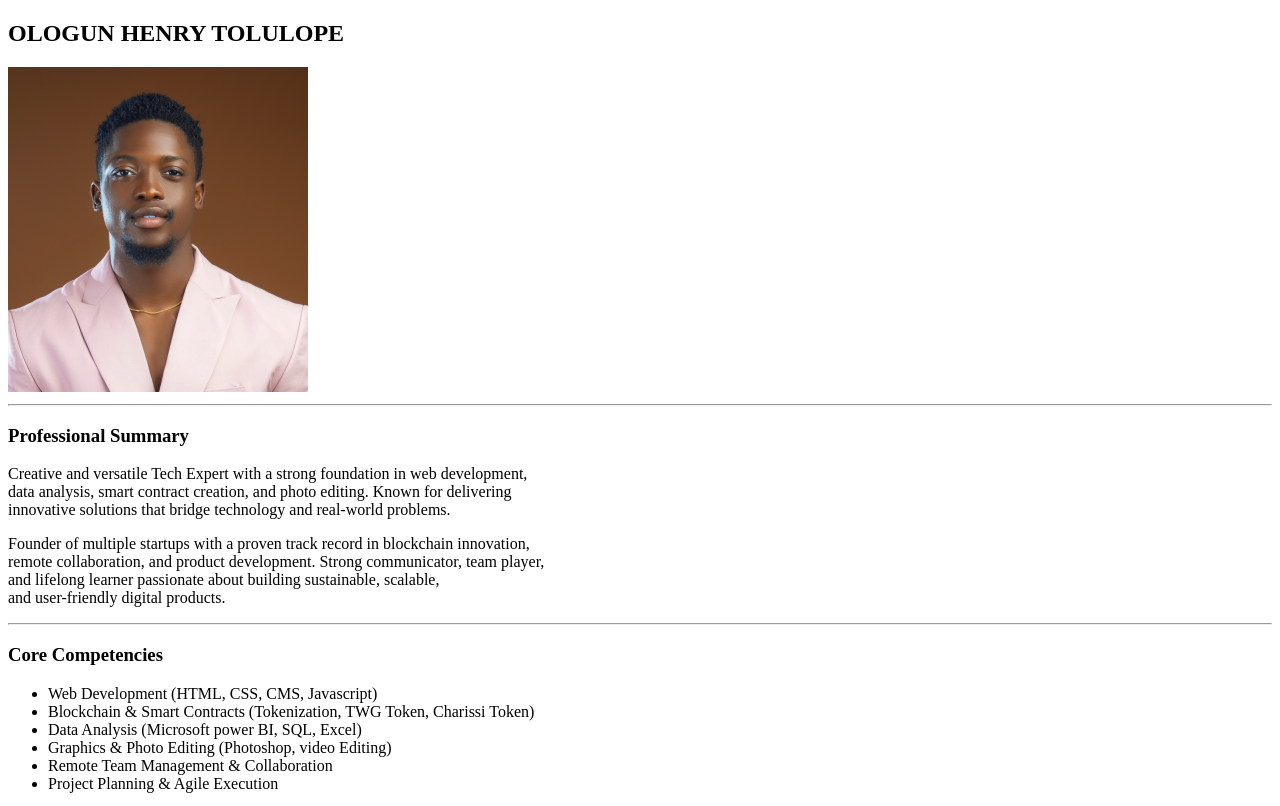
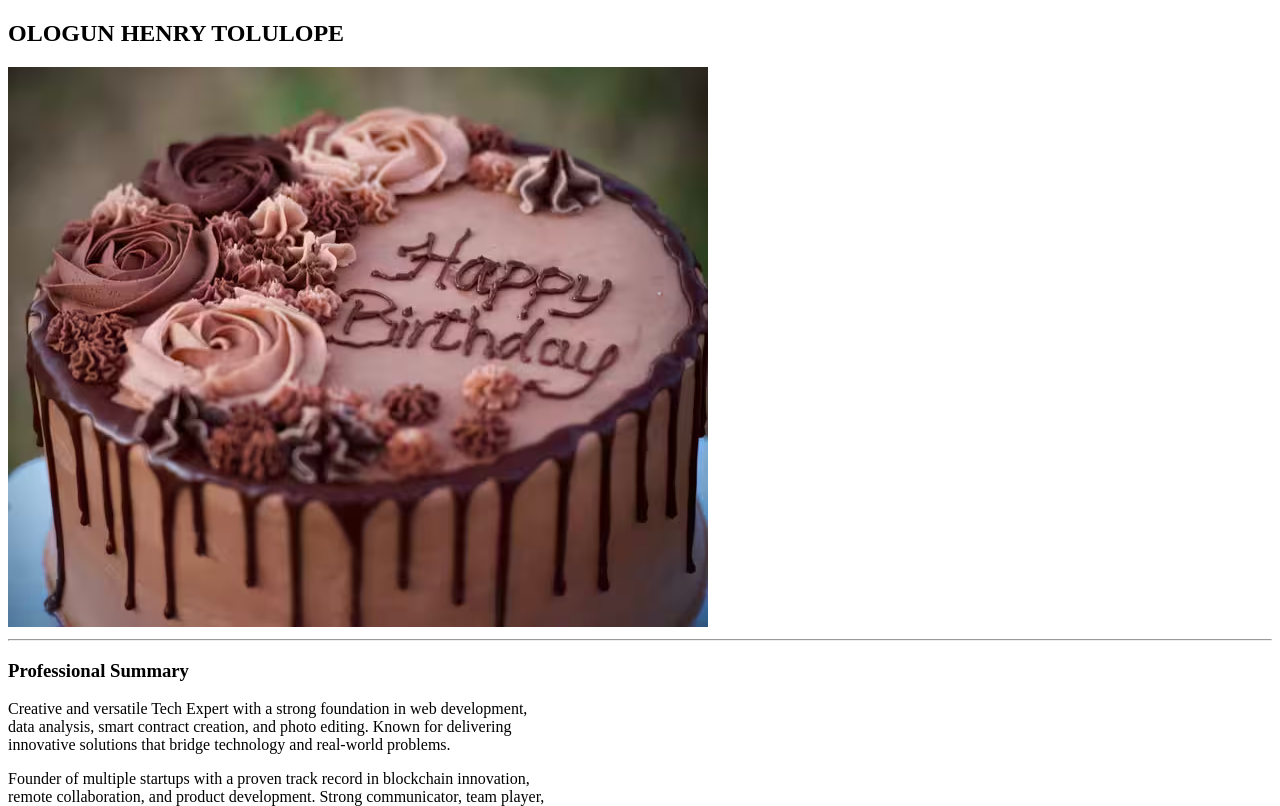
Before and after one commit to harrisen7273/My-Resume, a plain HTML site: page index.html in a window 1280 px wide. Shown: the top 806 px of the page. Drawn offline with Linux system fonts and the light colour scheme.

Commit message:
Add files via upload

```diff
--- a/index.html
+++ b/index.html
@@ -6,7 +6,7 @@
 </head>
 <body>
     <h2>OLOGUN HENRY TOLULOPE</h2>
-    <img src="./img.png" alt="Henry" />
+    <img src="./bday cake 2.png" alt="Henry" />
 
 <hr/>
 <h3>Professional Summary</h3>
```
Also changed, not shown: bday cake 2.png (added).
